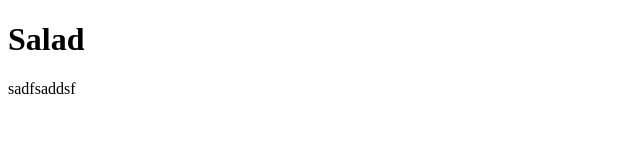
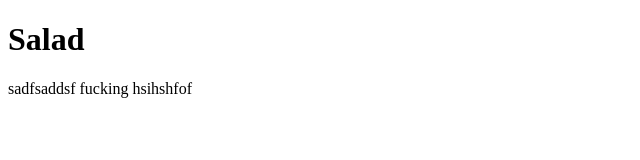
Before and after one commit to billybob20051/odin-reccipes, a plain HTML site: page recipes/salad.html in a window 1280 px wide. Shown: the whole page, without its empty margins (0-640 px from the left). Drawn offline with Linux system fonts and the light colour scheme.

Commit message:
hmmhm salad

```diff
--- a/recipes/salad.html
+++ b/recipes/salad.html
@@ -9,5 +9,6 @@
 <body>
     <h1>Salad</h1>
     sadfsaddsf
+    fucking hsihshfof
 </body>
 </html>
```
